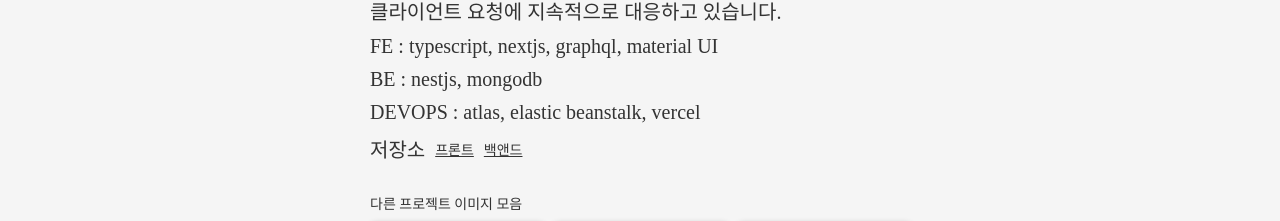
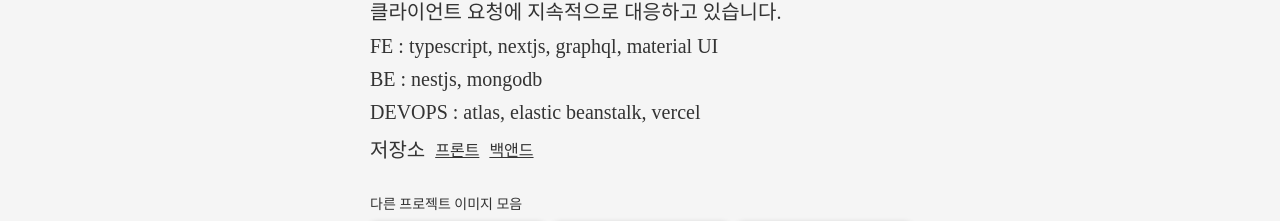
Before and after one commit to pakjonghun/advanced-introcude, a React (Create React App) app: page / in a window 1280 px wide. Shown: the part 1536-1757 px from the top of the page. Built offline with nearby package versions, Linux system fonts and the light colour scheme.

Commit message:
링크 글자 크기 16 으로 통일

```diff
--- a/src/components/Projects/Projects.module.css
+++ b/src/components/Projects/Projects.module.css
@@ -17,6 +17,7 @@
 }
 
 .link {
+  font-size: 16px;
   margin-left: 10px;
   text-decoration: underline;
 }
@@ -37,10 +38,6 @@
 .card {
   display: flex;
   align-items: center;
-}
-
-.link {
-  font-size: 14px;
 }
 
 .erpLink {
--- a/src/components/Projects/Projects.tsx
+++ b/src/components/Projects/Projects.tsx
@@ -23,6 +23,7 @@ const Projects = () => {
             >
               프론트
             </a>
+
             <a
               href="https://github.com/pakjonghun/pet-erp-be"
               rel="noreferrer"
```
